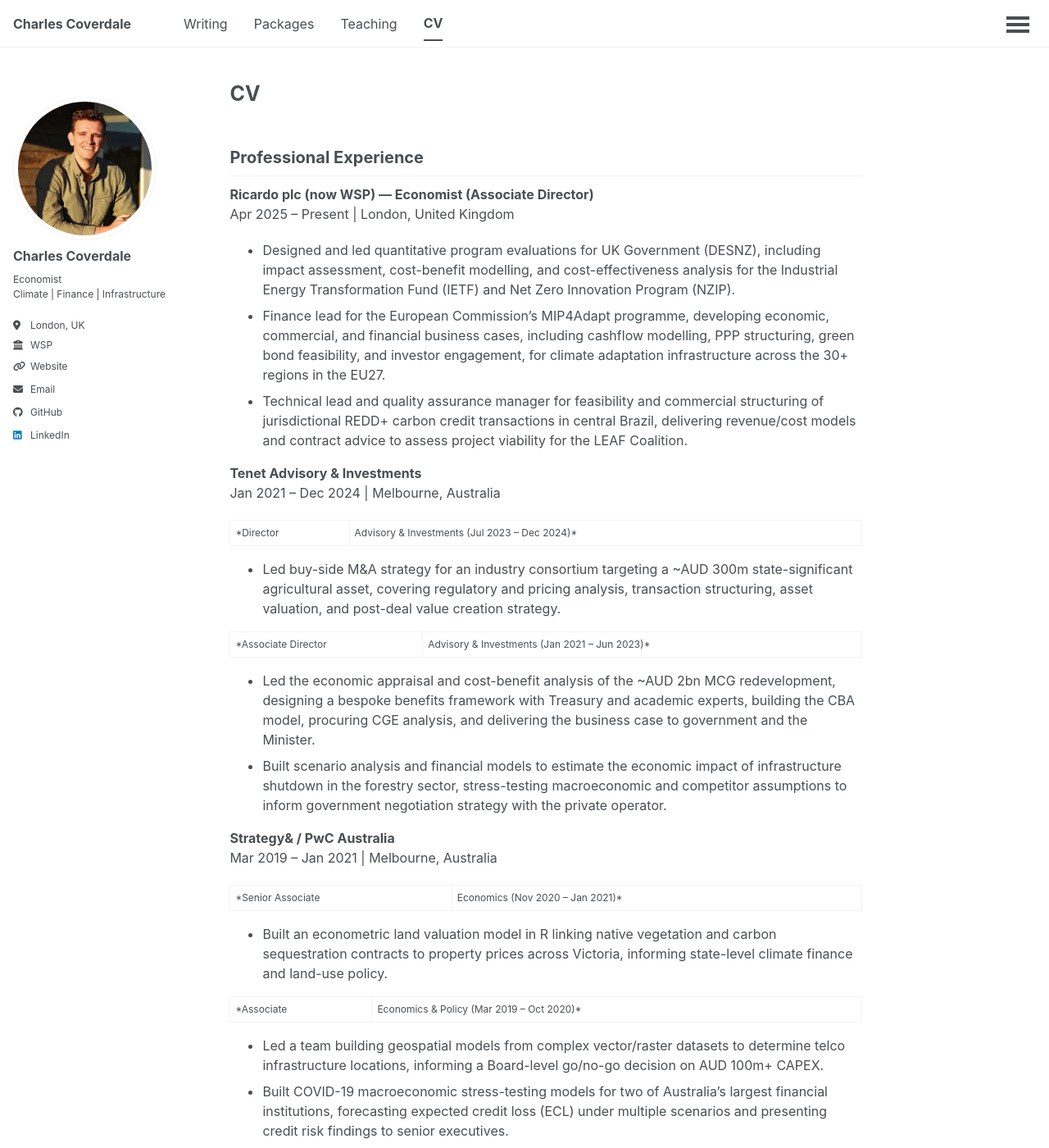
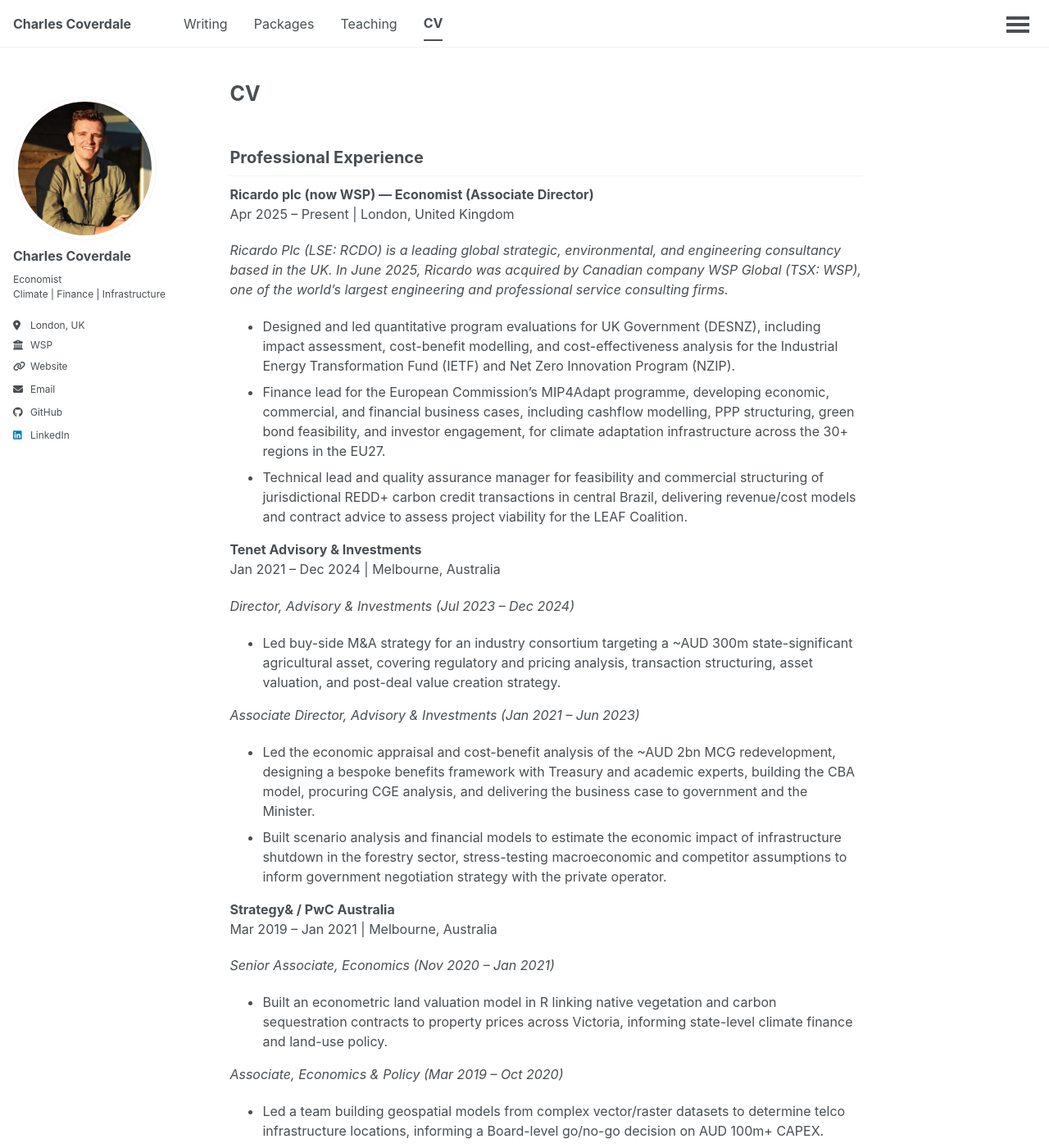
Before and after one commit to charlescoverdale/charlescoverdale.github.io, a Jekyll site: the page built from _pages/cv.md, in a window 1280 px wide and 1400 px high. Shown: the whole window at 82% size. Built offline with Jekyll 4.4.1, drawn with Linux system fonts in a browser that asks for light colours; a script that is not in the unit is left out; some of the changed text lies outside the part shown.

Commit message:
Fix pipe characters rendering as tables, add Ricardo description

```diff
--- a/_pages/cv.md
+++ b/_pages/cv.md
@@ -14,6 +14,8 @@ redirect_from:
 **Ricardo plc (now WSP) — Economist (Associate Director)**
 <br>Apr 2025 – Present | London, United Kingdom
 
+*Ricardo Plc (LSE: RCDO) is a leading global strategic, environmental, and engineering consultancy based in the UK. In June 2025, Ricardo was acquired by Canadian company WSP Global (TSX: WSP), one of the world's largest engineering and professional service consulting firms.*
+
 - Designed and led quantitative program evaluations for UK Government (DESNZ), including impact assessment, cost-benefit modelling, and cost-effectiveness analysis for the Industrial Energy Transformation Fund (IETF) and Net Zero Innovation Program (NZIP).
 - Finance lead for the European Commission's MIP4Adapt programme, developing economic, commercial, and financial business cases, including cashflow modelling, PPP structuring, green bond feasibility, and investor engagement, for climate adaptation infrastructure across the 30+ regions in the EU27.
 - Technical lead and quality assurance manager for feasibility and commercial structuring of jurisdictional REDD+ carbon credit transactions in central Brazil, delivering revenue/cost models and contract advice to assess project viability for the LEAF Coalition.
@@ -21,11 +23,11 @@ redirect_from:
 **Tenet Advisory & Investments**
 <br>Jan 2021 – Dec 2024 | Melbourne, Australia
 
-*Director | Advisory & Investments (Jul 2023 – Dec 2024)*
+*Director, Advisory & Investments (Jul 2023 – Dec 2024)*
 
 - Led buy-side M&A strategy for an industry consortium targeting a ~AUD 300m state-significant agricultural asset, covering regulatory and pricing analysis, transaction structuring, asset valuation, and post-deal value creation strategy.
 
-*Associate Director | Advisory & Investments (Jan 2021 – Jun 2023)*
+*Associate Director, Advisory & Investments (Jan 2021 – Jun 2023)*
 
 - Led the economic appraisal and cost-benefit analysis of the ~AUD 2bn MCG redevelopment, designing a bespoke benefits framework with Treasury and academic experts, building the CBA model, procuring CGE analysis, and delivering the business case to government and the Minister.
 - Built scenario analysis and financial models to estimate the economic impact of infrastructure shutdown in the forestry sector, stress-testing macroeconomic and competitor assumptions to inform government negotiation strategy with the private operator.
@@ -33,11 +35,11 @@ redirect_from:
 **Strategy& / PwC Australia**
 <br>Mar 2019 – Jan 2021 | Melbourne, Australia
 
-*Senior Associate | Economics (Nov 2020 – Jan 2021)*
+*Senior Associate, Economics (Nov 2020 – Jan 2021)*
 
 - Built an econometric land valuation model in R linking native vegetation and carbon sequestration contracts to property prices across Victoria, informing state-level climate finance and land-use policy.
 
-*Associate | Economics & Policy (Mar 2019 – Oct 2020)*
+*Associate, Economics & Policy (Mar 2019 – Oct 2020)*
 
 - Led a team building geospatial models from complex vector/raster datasets to determine telco infrastructure locations, informing a Board-level go/no-go decision on AUD 100m+ CAPEX.
 - Built COVID-19 macroeconomic stress-testing models for two of Australia's largest financial institutions, forecasting expected credit loss (ECL) under multiple scenarios and presenting credit risk findings to senior executives.
@@ -46,11 +48,11 @@ redirect_from:
 **The University of Queensland**
 <br>Jan 2015 – Mar 2019 | Brisbane, Australia
 
-*Project Coordinator | UQx Economics (Aug 2018 – Mar 2019)*
+*Project Coordinator, UQx Economics (Aug 2018 – Mar 2019)*
 
 - Managed production of 70 economics lecture films and authored macroeconomic course content across 13 modules for the university's largest first-year course.
 
-*Academic Tutor | Economics (Jan 2015 – Dec 2018)*
+*Academic Tutor, Economics (Jan 2015 – Dec 2018)*
 
 - Tutorial Coordinator for 1,000+ students across four undergraduate and postgraduate economics courses. Awarded the Distinguished Teaching Award and admitted as Associate Fellow, Higher Education Academy.
 
@@ -63,7 +65,7 @@ redirect_from:
 
 ## Education
 
-**The University of Queensland** — Bachelor of Economics | Bachelor of Science
+**The University of Queensland** — Bachelor of Economics, Bachelor of Science
 
 **The London School of Economics** — EC307 Development Economics (study abroad)
 
```
